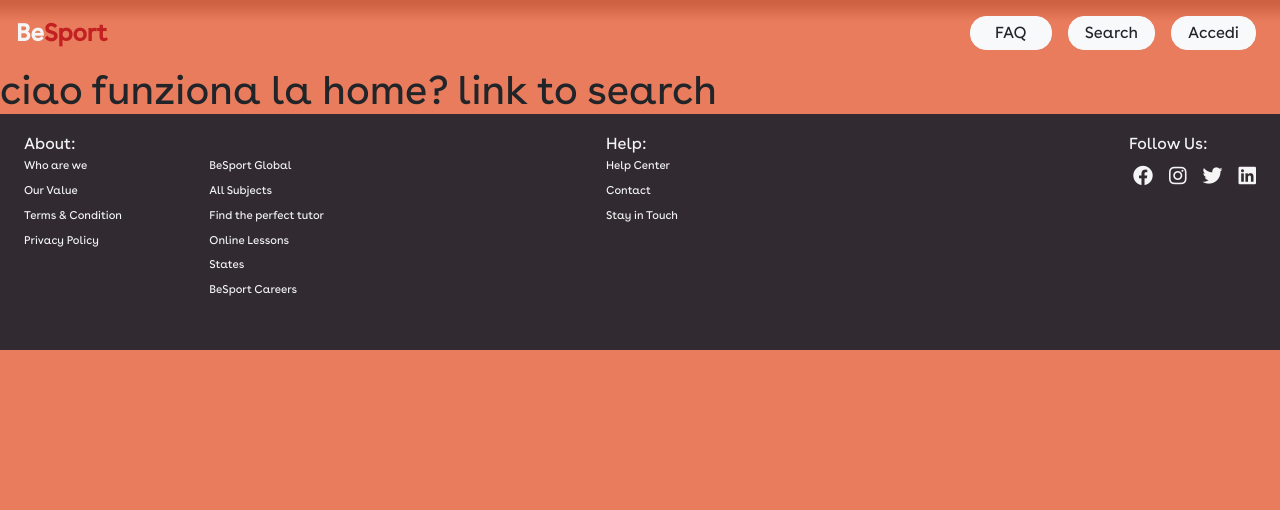
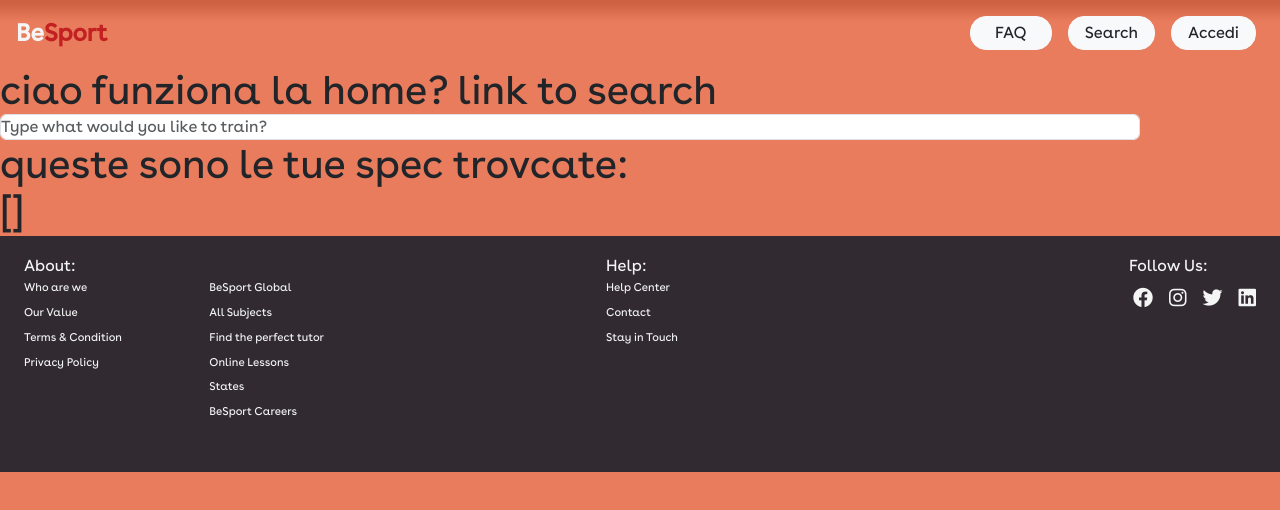
Before and after one commit to Michela30/be-sport-frontoffice, a Vue app: page / in a window 1280 px wide. Shown: the top 510 px of the page. Built offline with nearby package versions, Linux system fonts and the light colour scheme; no server answers.

Commit message:
add search function by name in home, can be resued

```diff
--- a/src/App.vue
+++ b/src/App.vue
@@ -1,5 +1,5 @@
 <script>
-//import
+// import
 import HeaderComponent from './components/HeaderComponent.vue';
 import MainComponent from './components/MainComponent.vue';
 import FooterComponent from './components/FooterComponent.vue';
@@ -8,7 +8,7 @@
 
 export default {
   data() {
-      return{
+    return {
       store,
     }
   },
@@ -17,17 +17,19 @@
     MainComponent,
     FooterComponent
   },
-    methods(){
+  methods: {
 
   },
-    created(){
-      // axios.get('')
-      // .then(response => {
-      //   console.log(response.data)
-      // })
+  created() {
+    axios
+      .get('http://127.0.0.1:8000/api/trainers/')
+      .then(response => {
+        this.store.allTrainers = response.data.trainers;
+        console.log(this.store.allTrainers)
+      })
+  },
+  mounted() {
 
-    },
-    mounted(){
   }
 }
 </script>
--- a/src/components/HeaderComponent.vue
+++ b/src/components/HeaderComponent.vue
@@ -33,7 +33,7 @@
             </li>
             <li>
               <button class="btn btn-light mx-2 px-3 py-1 rounded-4">
-                <a class="text-dark" href="">Search</a>
+                <router-link class="text-dark" :to="{ name: 'search' }">Search</router-link>
               </button>
             </li>
             <li>
--- a/src/pages/Homepage.vue
+++ b/src/pages/Homepage.vue
@@ -1,28 +1,48 @@
 <script>
+import { store } from "../store";
 //import
 
 export default {
     data() {
         return {
             //dati
+            store,
+            inputSearch:'',
+            foundSpecs:  [],
         }
     },
     methods: {
-        //function
-        getImagePath: function (image) {
-            return new URL(image, import.meta.url).href;
-        }
+        searchSpec() {
+            this.foundSpecs = [];
+            this.store.allSpecs.forEach((singleSpecs,i) => {
+                // confronto il nome di ogni singola spec con l'input che arriva dall'utente
+                if (singleSpecs.toLowerCase().includes(this.inputSearch.toLowerCase()) ) {
+                    this.foundSpecs.push(singleSpecs);
+                    console.log('trovata la spec');
+                }
+            });
+        },
     },
-
-
 }
 </script>
 
-
 <template>
     <h1>ciao funziona la home?
-        <router-link :to="{name: 'search'}">link to search</router-link>
+        <router-link :to="{ name: 'search' }">link to search</router-link>
     </h1>
+
+    <div class="container">
+        <div class="row">
+            <div class="col">
+                <input @keyup="searchSpec()" v-model="inputSearch" type="text" class="form-control" placeholder="Type what would you like to train?" aria-label="Username" aria-describedby="addon-wrapping">
+                <!-- {{ this.store.allSpecs }} -->
+                {{ inputSearch }}
+                <h1>
+                    queste sono le tue spec trovcate: <br> {{ foundSpecs }}
+                </h1>
+            </div>
+        </div>
+    </div>
 </template>
 
 
--- a/src/store.js
+++ b/src/store.js
@@ -2,10 +2,22 @@
 // import braintree from "braintree-web";
 
 const store = reactive({
-    api: "http://127.0.0.1:8000/api/restaurants/",
-    base_api: "http://127.0.0.1:8000/",
-    post_api: "http://127.0.0.1:8000/api/orders",
-    mail_api: "http://127.0.0.1:8000/api/leads",
+    // 💚 axios in app.vue put all trainers here
+    allTrainers: '',
+
+    allSpecs: [
+        // this will fill with api call now is placeholder 📛
+        'Swimming',
+        'Sport Climbing',
+        'Volleyball',
+        'Dance',
+        'Fitness',
+        'Artistic Gymnastic',
+        'Basket',
+        'Martial Arts',
+        'Tennis',
+        'Boxe',
+    ],
 
 });
 
```
Lines whose indentation alone changed are shown as unchanged.
